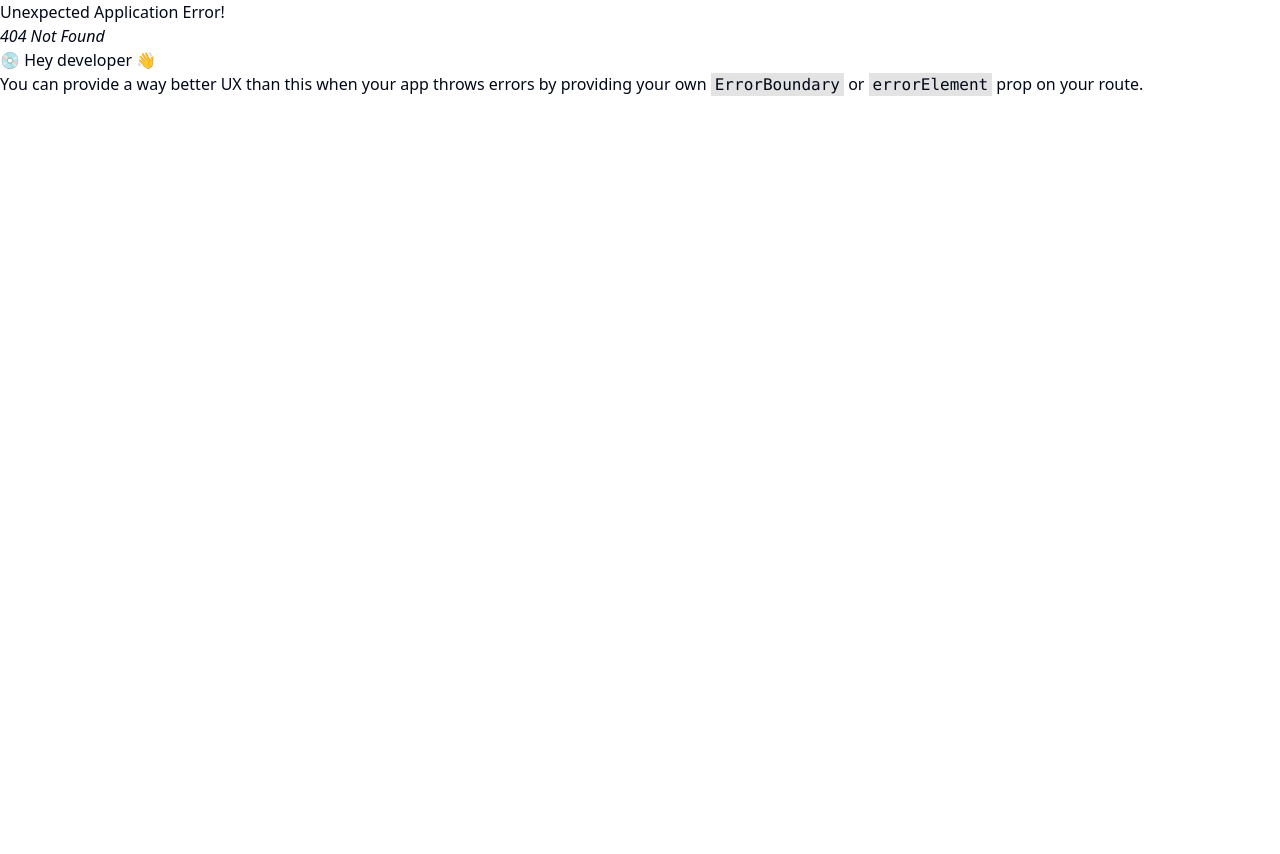
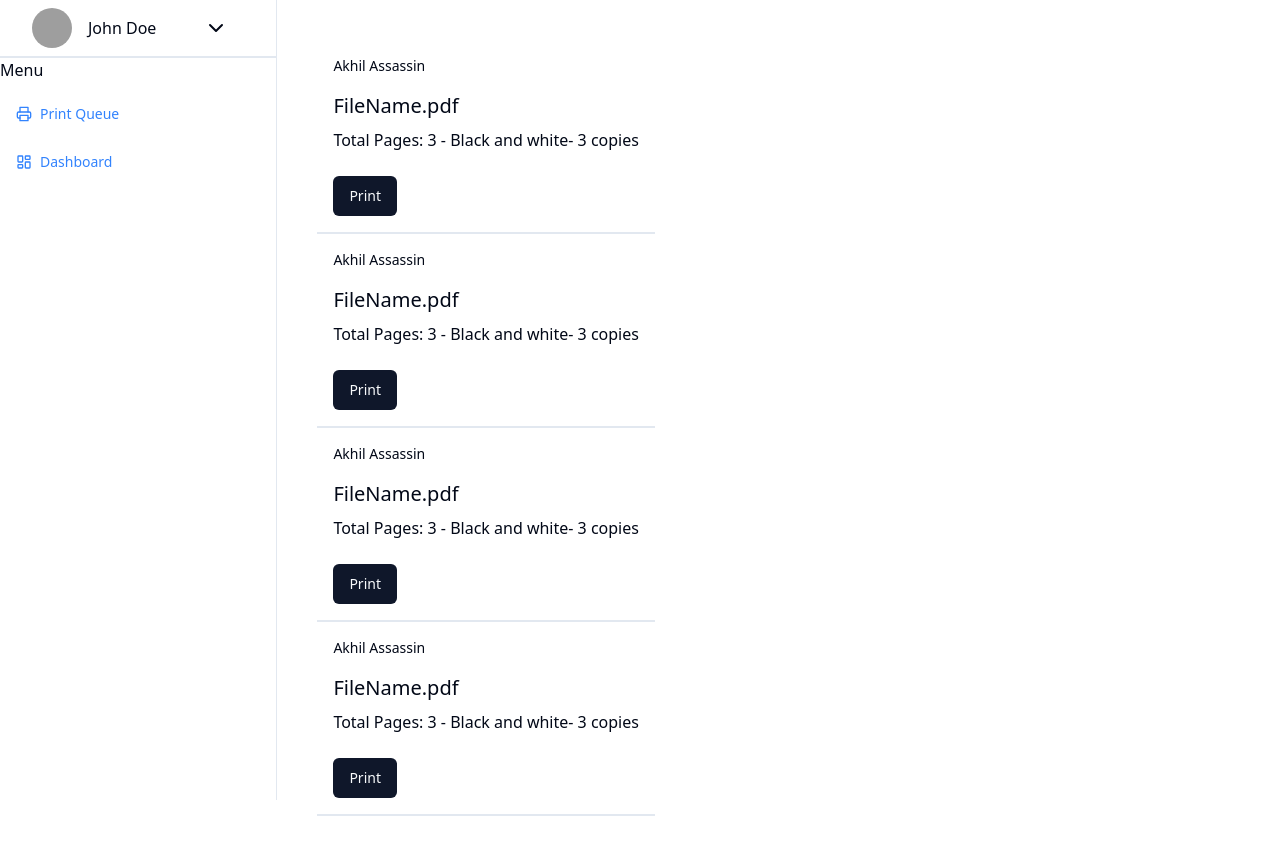
Before and after one commit to ConeIce/MimiProject, a React (Vite) app in the folder vite/: page /admin-dashboard/print in a window 1280 px wide. Before the commit this address had no page. Before the commit the page ends 800 px from the top, so only its background shows below. Built offline with nearby package versions, Linux system fonts and the light colour scheme; grey boxes are pictures that could not be loaded.

Commit message:
multer pkg.json, some admin front

```diff
--- a/vite/src/components/AdminSidebar.tsx
+++ b/vite/src/components/AdminSidebar.tsx
@@ -18,7 +18,6 @@ import {
   DropdownMenuGroup,
   DropdownMenuItem,
 } from "@/components/ui/dropdown-menu";
-import { DropdownMenuShortcut } from "./ui/dropdown-menu";
 
 export default function AdminSidebar() {
   return (
@@ -53,30 +52,19 @@ export default function AdminSidebar() {
 
       <h3 className="mb-3">Menu</h3>
 
-      <Link to="/dashboard/print">
+      <Link to="/admin-dashboard/print">
         <Button variant="ghost" className="w-full mb-2 justify-start">
           <Printer className="mr-2 h-4 w-4" />
-          Print
+          Print Queue
         </Button>
       </Link>
 
-      <Link to="/dashboard/all">
+      <Link to="/admin-dashboard">
         <Button variant="ghost" className="w-full mb-4 justify-start">
           <LayoutDashboard className="mr-2 h-4 w-4" />
           Dashboard
         </Button>
       </Link>
-
-      <h3 className="mb-3">Others</h3>
-
-      <Button variant="ghost" className="w-full mb-2 justify-start">
-        <Settings className="mr-2 h-4 w-4" />
-        Settings
-      </Button>
-      <Button variant="ghost" className="w-full mb-2 justify-start">
-        <User className="mr-2 h-4 w-4" />
-        Profile
-      </Button>
     </div>
   );
 }
--- /dev/null
+++ b/vite/src/pages/AdminDashboard/Dashboard.tsx
@@ -0,0 +1,33 @@
+import { Input } from "@/components/ui/input";
+import { Label } from "@/components/ui/label";
+
+export default function Dashboard() {
+  return (
+    <div className="p-8">
+      <h1 className="text-2xl">Shop Settings</h1>
+
+      <div>
+        <Label>Shop Name</Label>
+        <Input
+          type="text"
+          className="mt-3"
+          placeholder="This name will be displayed to customers"
+        />
+      </div>
+
+      <h1 className="text-2xl mt-8">Shop summary</h1>
+
+      <div className="flex gap-8">
+        <div className="bg-black text-white text-2xl font-bold p-8 rounded-md">
+          45 Total Prints
+        </div>
+        <div className="bg-black text-white text-2xl font-bold p-8 rounded-md">
+          35 Prints Pending
+        </div>
+        <div className="bg-black text-white text-2xl font-bold p-8 rounded-md">
+          $3000 in Profits
+        </div>
+      </div>
+    </div>
+  );
+}
--- /dev/null
+++ b/vite/src/pages/AdminDashboard/PrintQueue.tsx
@@ -0,0 +1,40 @@
+import { Button } from "@/components/ui/button";
+
+export default function PrintQueue() {
+  return (
+    <div className="p-10     gap-5 ">
+      <div className="p-4 border-b-2">
+        <h3 className="text-sm mb-4">Akhil Assassin</h3>
+        <h2 className="text-xl mb-2">FileName.pdf</h2>
+
+        <p>Total Pages: 3 - Black and white- 3 copies</p>
+
+        <Button className="mt-6">Print</Button>
+      </div>
+      <div className="p-4 border-b-2">
+        <h3 className="text-sm mb-4">Akhil Assassin</h3>
+        <h2 className="text-xl mb-2">FileName.pdf</h2>
+
+        <p>Total Pages: 3 - Black and white- 3 copies</p>
+
+        <Button className="mt-6">Print</Button>
+      </div>
+      <div className="p-4 border-b-2">
+        <h3 className="text-sm mb-4">Akhil Assassin</h3>
+        <h2 className="text-xl mb-2">FileName.pdf</h2>
+
+        <p>Total Pages: 3 - Black and white- 3 copies</p>
+
+        <Button className="mt-6">Print</Button>
+      </div>
+      <div className="p-4 border-b-2">
+        <h3 className="text-sm mb-4">Akhil Assassin</h3>
+        <h2 className="text-xl mb-2">FileName.pdf</h2>
+
+        <p>Total Pages: 3 - Black and white- 3 copies</p>
+
+        <Button className="mt-6">Print</Button>
+      </div>
+    </div>
+  );
+}
```
Also changed, not shown: vite/src/main.tsx (+13 -0 lines), 2 other files (tests, documents, lock files or other folders).
